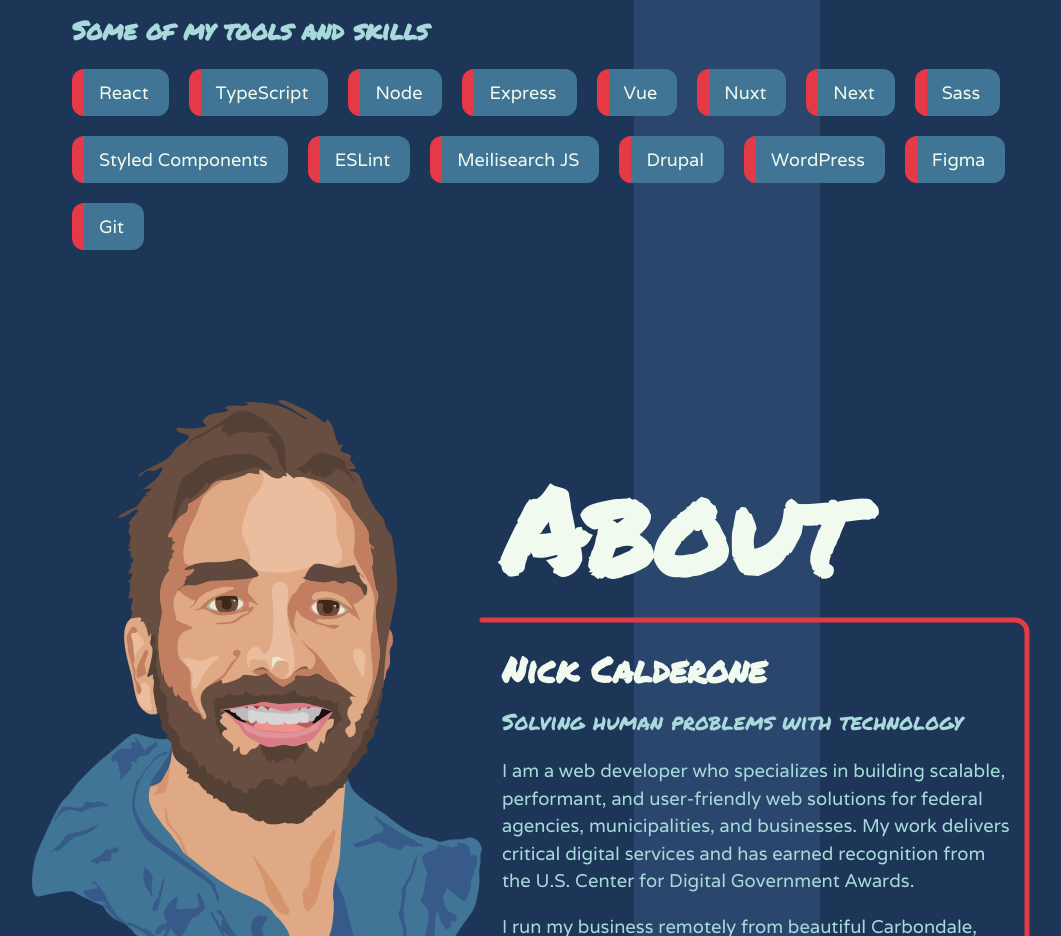
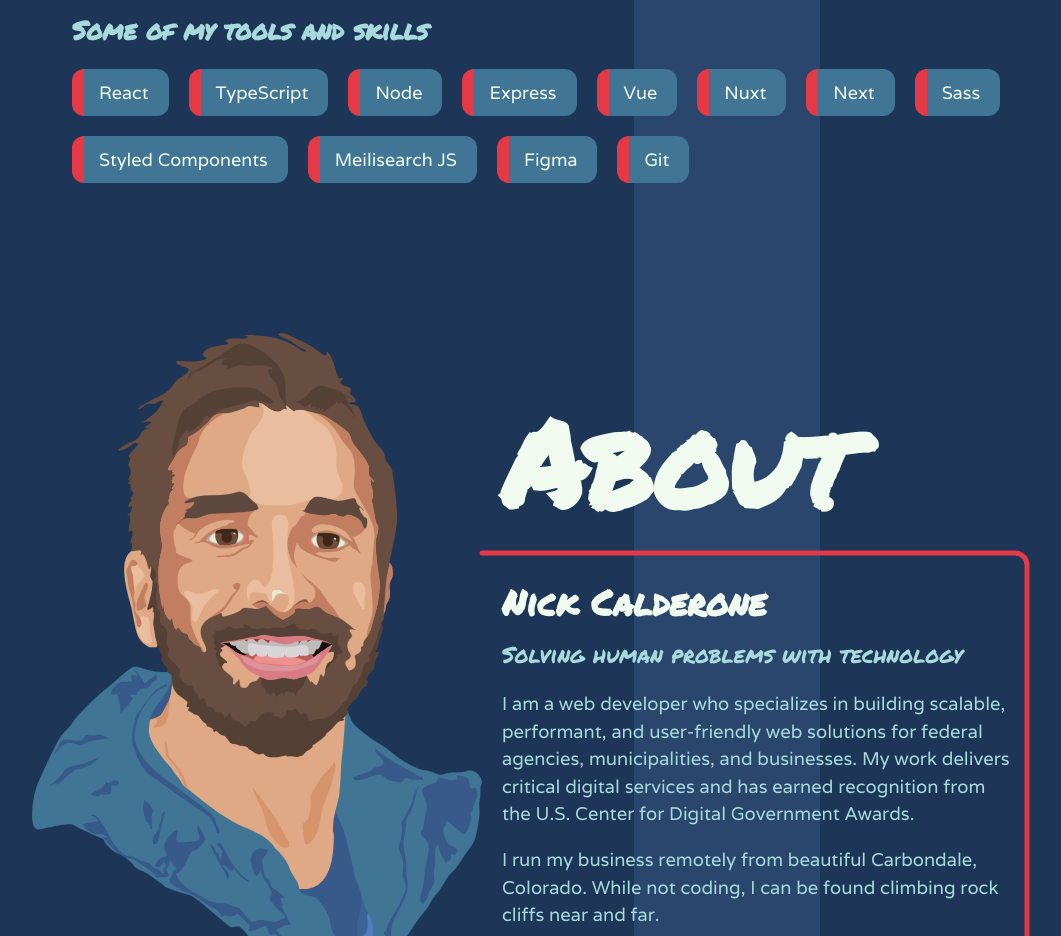
Before and after one commit to NickCalderone/developer-portfolio, a Nuxt app: page / in a window 1280 px wide. Shown: the part 1580-2516 px from the top of the page, without its empty margins (108-1169 px from the left). Built offline with nearby package versions, Linux system fonts and the light colour scheme.

Commit message:
removed tech from tools

```diff
--- a/components/Tools.vue
+++ b/components/Tools.vue
@@ -12,10 +12,7 @@ export default {
 				"Next",
 				"Sass",
 				"Styled Components",
-				"ESLint",
 				"Meilisearch JS",
-				"Drupal",
-				"WordPress",
 				"Figma",
 				"Git",
 			]
```
